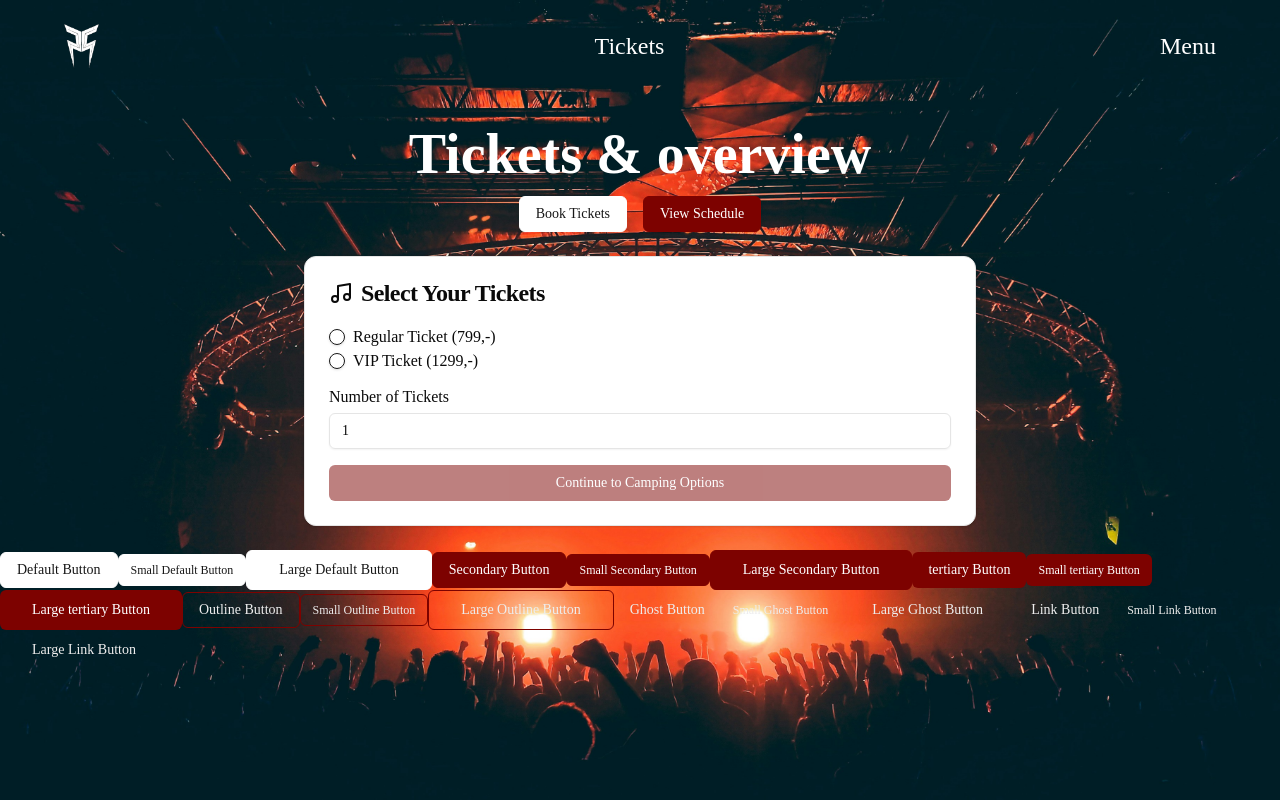
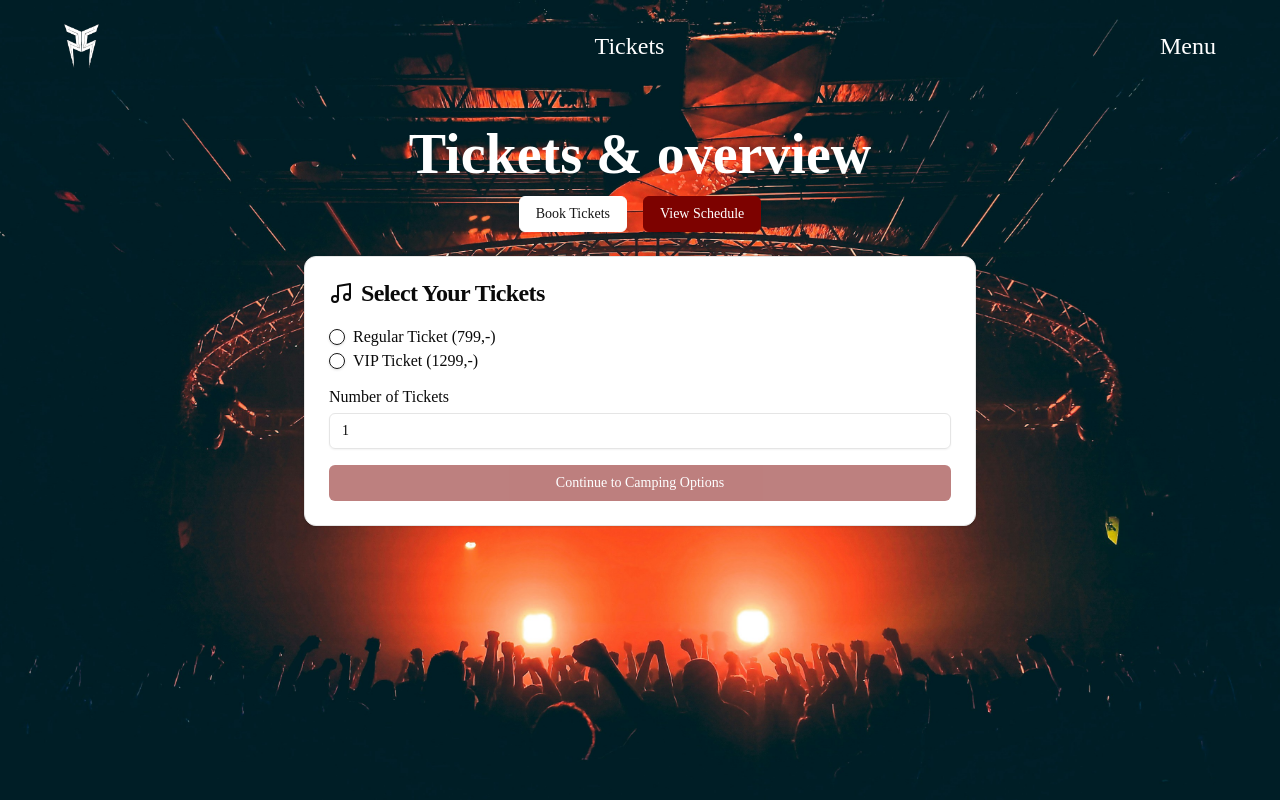
Before and after one commit to espi0001/t15-exam-project-forbedringer, a Next.js app: page /tickets in a window 1280 px wide. Shown: the top 800 px of the page. Built offline with nearby package versions, Linux system fonts and the light colour scheme; a web font is replaced by a local one.

Commit message:
fjernet noget på button

```diff
--- a/src/app/tickets/page.jsx
+++ b/src/app/tickets/page.jsx
@@ -26,7 +26,6 @@ export default function Page() {
         {/* Knapper til at skifte mellem booking og schedule */}
         <div className="space-x-4">
           <Button
-            // className="bg-white border border-white hover:bg-[#7d0200] hover:border-[#7d0200] text-black hover:text-white"
             variant={activeView === "booking" ? "default" : ""} // Marker aktiv visning
             onClick={() => setActiveView("booking")} // Opdaterer aktiv visning til schedule
           >
@@ -43,66 +42,6 @@ export default function Page() {
       </div>
       {/* Sektion til dynamisk rendering af enten BookingFlow eller ScheduleView */}
       <section className="p-6">{activeView === "booking" ? <BookingFlow /> : <ScheduleView />}</section>
-
-      <Button variant="default" size="default">
-        Default Button
-      </Button>
-      <Button variant="default" size="sm">
-        Small Default Button
-      </Button>
-      <Button variant="default" size="lg">
-        Large Default Button
-      </Button>
-
-      <Button variant="secondary" size="default">
-        Secondary Button
-      </Button>
-      <Button variant="secondary" size="sm">
-        Small Secondary Button
-      </Button>
-      <Button variant="secondary" size="lg">
-        Large Secondary Button
-      </Button>
-
-      <Button variant="tertiary" size="default">
-        tertiary Button
-      </Button>
-      <Button variant="tertiary" size="sm">
-        Small tertiary Button
-      </Button>
-      <Button variant="tertiary" size="lg">
-        Large tertiary Button
-      </Button>
-
-      <Button variant="outline" size="default">
-        Outline Button
-      </Button>
-      <Button variant="outline" size="sm">
-        Small Outline Button
-      </Button>
-      <Button variant="outline" size="lg">
-        Large Outline Button
-      </Button>
-
-      <Button variant="ghost" size="default">
-        Ghost Button
-      </Button>
-      <Button variant="ghost" size="sm">
-        Small Ghost Button
-      </Button>
-      <Button variant="ghost" size="lg">
-        Large Ghost Button
-      </Button>
-
-      <Button variant="link" size="default">
-        Link Button
-      </Button>
-      <Button variant="link" size="sm">
-        Small Link Button
-      </Button>
-      <Button variant="link" size="lg">
-        Large Link Button
-      </Button>
     </div>
   );
 }
--- a/src/components/ui/button.jsx
+++ b/src/components/ui/button.jsx
@@ -23,7 +23,6 @@ const buttonVariants = cva(
         default: "h-9 px-4 py-2", // Standardstørrelse
         sm: "h-8 rounded-md px-3 text-xs", // Lille størrelse
         lg: "h-10 rounded-md px-8", // Stor størrelse
-        icon: "h-9 w-9", // Ikon-størrelse (kun højde og bredde)
       },
     },
     // Standardværdier, hvis ingen varianter angives
```
